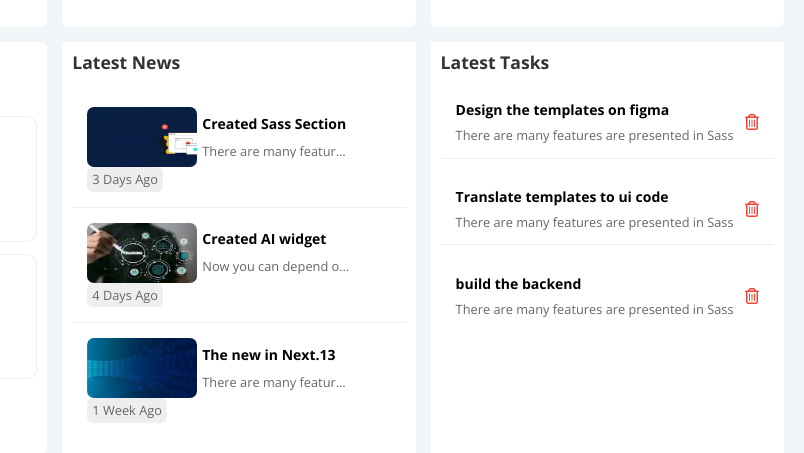
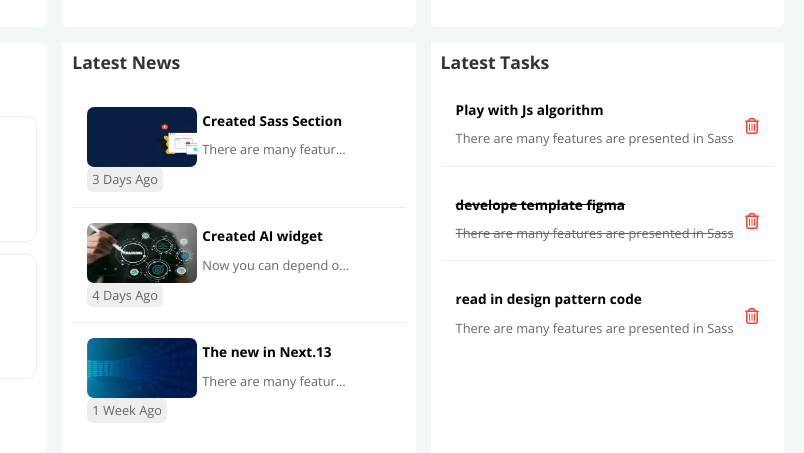
Before and after one commit to Ibrahemyoussef2020/Ibrahim-profile-dashboard, a plain HTML site: page index.html in a window 1280 px wide. Shown: the part 448-901 px from the top of the page, 476-1280 px from the left. Drawn offline with nearby package versions, Linux system fonts and the light colour scheme.

Commit message:
add latest Tasks section

```diff
--- a/css/framework.css
+++ b/css/framework.css
@@ -85,7 +85,9 @@ h1,h2,h3{
     margin-top: 0;
 }
 h3{
-    font-size:14px;
+    font-size:.85rem;
+    color:var(--clr-dark-100);
+    margin-bottom:.62rem;
 }
 p{
     margin-top:5px;
@@ -116,10 +118,6 @@ p,span,ul{
 h2{
     font-size: 1.1rem;
     margin-bottom: 0;
-}
-h3{
-    color:var(--clr-dark-100);
-    margin-bottom: .75rem;
 }
 textarea{
     resize: none;
@@ -612,6 +610,10 @@ background-color:var(--clr-light-100);
     border-radius:50%;
 }
 
+.articles p{
+    margin-top: 0;
+}
+
 .btn {
     padding:5px .62rem;
     border-radius:5px;
--- a/css/pages/dashboard.css
+++ b/css/pages/dashboard.css
@@ -153,3 +153,10 @@
     text-overflow: ellipsis;
     overflow: hidden;
 }
+
+/*************** latest-tasks *****************/
+
+.latest-tasks .complete--task h3,
+.latest-tasks .complete--task p{
+    text-decoration: line-through;
+}
--- a/index.html
+++ b/index.html
@@ -205,14 +205,14 @@
                         </div>
                     </div>
                 </article>
-                <article class="latest-news p-10 pb-15 bg-white">
+                <article class="latest-news articles p-10 pb-15 bg-white">
                     <h2 class="mb-20">Latest News</h2>
                     <div class="border-bottom flex-center-between p-15">
                         <div class="article__content flex-1 flex">
                             <img src="images/covers/5.webp" alt="article img">
                             <div class="article__intro flex flex-column js-center">
                                 <h3>Created Sass Section</h3>
-                                <span class="article__description fs-13">There are many features are presented in Sass</span>
+                                <p class="article__description fs-13">There are many features are presented in Sass</p>
                             </div>
                         </div>
                         <span class="label p-5 fs-13 bg-gray radius-6 fit-content">3 Days Ago</span>
@@ -223,7 +223,7 @@
                             <img src="images/covers/4.webp" alt="article img">
                             <div class="article__intro flex flex-column js-center">
                                 <h3>Created AI widget</h3>
-                                <span class="article__description fs-13">Now you can depend on AI to build some simple component</span>
+                                <p class="article__description fs-13">Now you can depend on AI to build some simple component</p>
                             </div>
                         </div>
                         <span class="label p-5 fs-13 bg-gray radius-6 fit-content">4 Days Ago</span>
@@ -234,37 +234,37 @@
                             <img src="images/covers/3.webp" alt="article img">
                             <div class="article__intro flex flex-column js-center">
                                 <h3>The new in Next.13</h3>
-                                <span class="article__description fs-13">There are many features are presented in Sass</span>
+                                <p class="article__description fs-13">There are many features are presented in Sass</p>
                             </div>
                         </div>
                         <span class="label p-5 fs-13 bg-gray radius-6 fit-content">1 Week Ago</span>
                     </div>
                 </article>
-                <article class="latest-tasks p-10 pb-15 bg-white">
+                <article class="latest-tasks articles p-10 pb-15 bg-white">
                     <h2 class="mb-15">Latest Tasks</h2>
-                    <div class="flex-center-between p-15 mb-15 border-bottom">
+                    <div class="task flex-center-between p-15 mb-15 border-bottom">
                         <div class=" flex-1 flex">
                             <div class=" flex flex-column js-center">
-                                <h3 class="mb-10">Design the templates on figma </h3>
-                                <span class="fs-13">There are many features are presented in Sass</span>
+                                <h3>Play with Js algorithm</h3>
+                                <p class="fs-13">There are many features are presented in Sass</p>
                             </div>
                         </div>
                         <i class="fa-regular fa-trash-can delete clickable clr-tomato"></i>
                     </div>
-                    <div class="flex-center-between p-15 mb-15 border-bottom">
+                    <div class="task complete--task  flex-center-between p-15 mb-15 border-bottom">
                         <div class=" flex-1 flex">
-                            <div class=" flex flex-column js-center">
-                                <h3 class="mb-10">Translate templates to ui code</h3>
-                                <span class="fs-13">There are many features are presented in Sass</span>
+                            <div class="flex flex-column js-center">
+                                <h3>develope template figma</h3>
+                                <p class="fs-13">There are many features are presented in Sass</p>
                             </div>
                         </div>
                         <i class="fa-regular fa-trash-can delete clickable clr-tomato"></i>
                     </div>
-                    <div class="flex-center-between p-15 mb-15 border-bottom">
+                    <div class="task flex-center-between p-15 mb-15 border-bottom">
                         <div class=" flex-1 flex">
                             <div class=" flex flex-column js-center">
-                                <h3 class="mb-10">build the backend</h3>
-                                <span class="fs-13">There are many features are presented in Sass</span>
+                                <h3>read in design pattern code</h3>
+                                <p class="fs-13">There are many features are presented in Sass</p>
                             </div>
                         </div>
                         <i class="fa-regular fa-trash-can delete clickable clr-tomato"></i>
```
